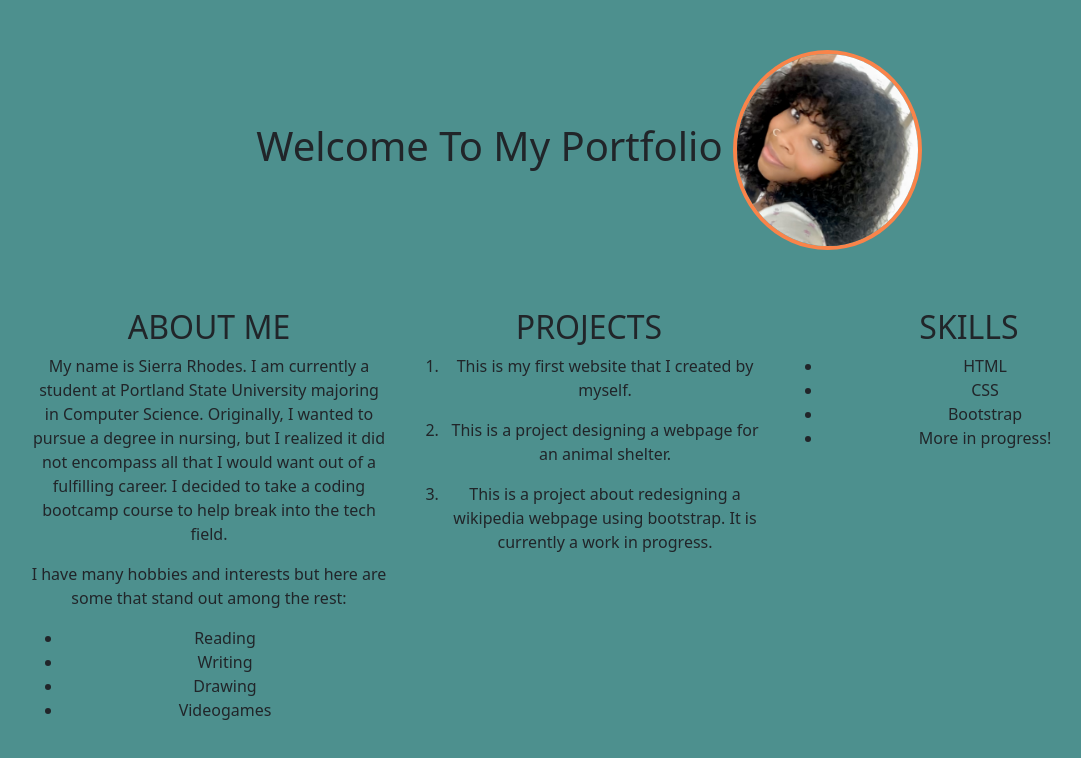
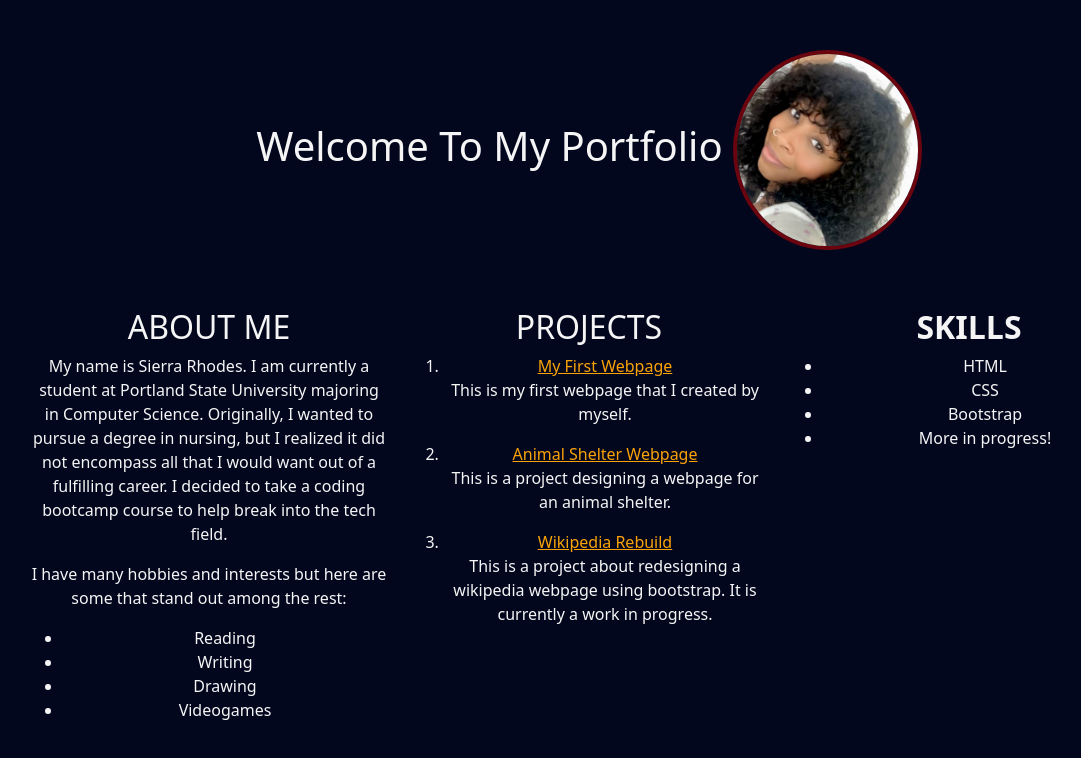
Before and after one commit to SierraRhodes/portfolio-landing-page, a plain HTML site: page index.html in a window 1280 px wide. Shown: the whole page, without its empty margins (51-1132 px from the left). Drawn offline with Linux system fonts and the light colour scheme.

Commit message:
It will add a links.

```diff
--- a/css/styles.css
+++ b/css/styles.css
@@ -1,5 +1,6 @@
 body {
-  background-color: #4D908E;
+  background-color: #03071E;
+  color: whitesmoke;
 }
 
 .welcome {
@@ -9,11 +10,24 @@ body {
 
 .container {
   text-align: center;
+  border: 20px #DC2F02;
 }
 
 .me {
   border-image: round;
-  border: 4px solid #F9844A;
+  border: 4px solid #6A040F;
   border-radius: 50%;
   height: 200px;
 }
+
+a:hover {
+  color: #6A040F;
+}
+
+a:active {
+  color: #DC2F02;
+}
+
+a:link {
+  color: #FAA307;
+}
--- a/index.html
+++ b/index.html
@@ -29,19 +29,19 @@
     <div class="col">
       <h2>PROJECTS</h2>
       <ol>
-        <li><a href="#"></a>
+        <li><a href="https://github.com/lilbitsnpieces/my-first-webpage">My First Webpage</a>
           <p>
-          This is my first website that I created by myself.
+          This is my first webpage that I created by myself.
           </p>
         </li>
 
-        <li><a href="#"></a>
+        <li><a href="https://github.com/lilbitsnpieces/animal-shelter">Animal Shelter Webpage</a>
           <p>
           This is a project designing a webpage for an animal shelter.
           </p>
         </li>
 
-        <li><a href="#"></a>
+        <li><a href="https://github.com/lilbitsnpieces/wikipedia-rebuild">Wikipedia Rebuild</a>
           <p>
           This is a project about redesigning a wikipedia webpage using bootstrap. It is currently a work in progress.
           </p>
@@ -49,7 +49,9 @@
       </ol>
     </div>
     <div class="col">
-      <h2>SKILLS</h2>
+      <h2>
+        <strong>SKILLS</strong>
+      </h2>
       <ul>
         <li>HTML</li>
         <li>CSS</li>
```
